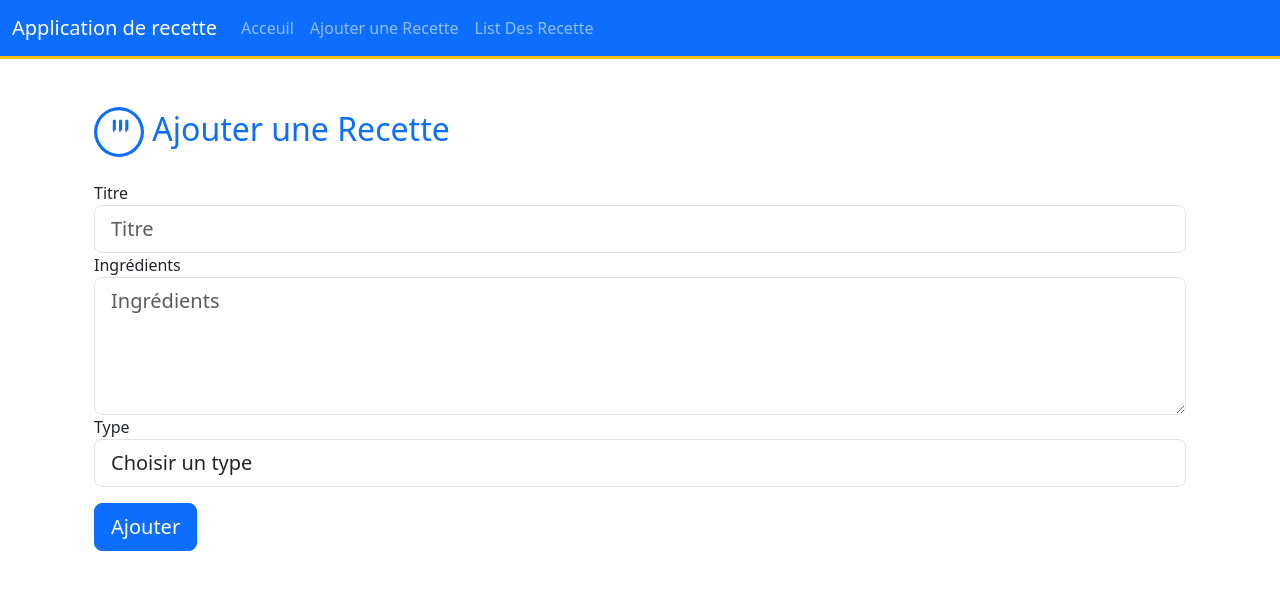
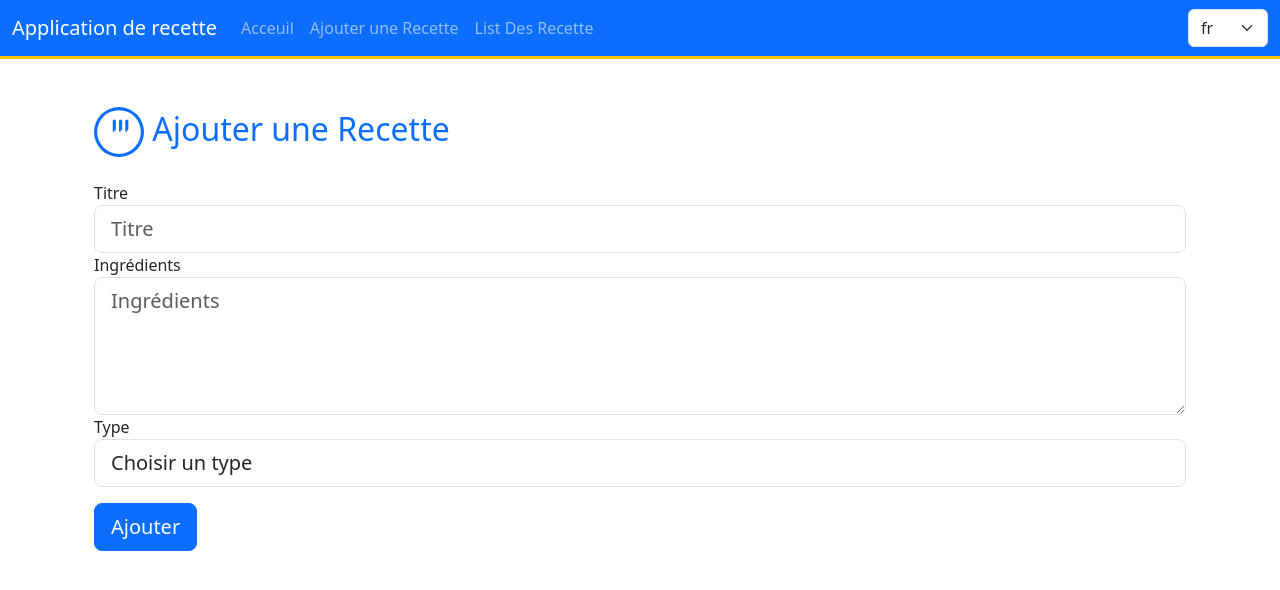
Before and after one commit to shyshasy/savory-recipe-hub, a Vue app: page /add-recipe in a window 1280 px wide. Shown: the top 590 px of the page. Built offline with nearby package versions, Linux system fonts and the light colour scheme.

Commit message:
modifiying RecipeList file

```diff
--- a/src/App.vue
+++ b/src/App.vue
@@ -1,23 +1,47 @@
 <template>
   <div>
-    <nav class="navbar navbar-expand-lg navbar-dark bg-primary border-bottom border-warning border-3">
-      <div class="container-fluid"> <!-- Utiliser container-fluid pour étendre sur toute la largeur -->
-        <a class="navbar-brand" href="#">{{$t('RecetteApp')}}</a>
-        <button class="navbar-toggler" type="button" data-toggle="collapse" data-target="#navbarNav" aria-controls="navbarNav" aria-expanded="false" aria-label="Toggle navigation">
+    <nav
+      class="navbar navbar-expand-lg navbar-dark bg-primary border-bottom border-warning border-3"
+    >
+      <div class="container-fluid">
+        <a class="navbar-brand" href="#">{{ $t("RecetteApp") }}</a>
+        <button
+          class="navbar-toggler"
+          type="button"
+          data-toggle="collapse"
+          data-target="#navbarNav"
+          aria-controls="navbarNav"
+          aria-expanded="false"
+          aria-label="Toggle navigation"
+        >
           <span class="navbar-toggler-icon"></span>
         </button>
         <div class="collapse navbar-collapse" id="navbarNav">
-          <ul class="navbar-nav ml-auto">
+          <ul class="navbar-nav">
             <li class="nav-item">
-              <router-link class="nav-link" to="/">{{ $t('home') }}</router-link>
+              <router-link class="nav-link" to="/">{{ $t("home") }}</router-link>
             </li>
             <li class="nav-item">
-              <router-link class="nav-link" to="/add-recipe">{{ $t('add_recipe') }}</router-link>
+              <router-link class="nav-link" to="/add-recipe">{{
+                $t("add_recipe")
+              }}</router-link>
             </li>
             <li class="nav-item">
-              <router-link class="nav-link" to="/recipe-list">{{ $t('recipe_list') }}</router-link>
+              <router-link class="nav-link" to="/recipe-list">{{
+                $t("recipe_list")
+              }}</router-link>
             </li>
           </ul>
+
+          <!-- Bouton pour changer de langue complètement à droite -->
+          <select
+            class="form-select ms-auto"
+            @change="changeLanguage($event)"
+            style="width: 80px;"
+          >
+            <option value="fr" :selected="$i18n.locale === 'fr'">fr</option>
+            <option value="en" :selected="$i18n.locale === 'en'">en</option>
+          </select>
         </div>
       </div>
     </nav>
@@ -27,10 +51,15 @@
   </div>
 </template>
 
-
 <script>
 export default {
-  name: 'App',
+  name: "App",
+  methods: {
+    changeLanguage(event) {
+      const newLang = event.target.value;
+      this.$i18n.locale = newLang; // Changer la langue active
+    },
+  },
 };
 </script>
 
@@ -38,6 +67,6 @@ export default {
 /* Style personnalisé pour l'application */
 body {
   background-color: #f0f8ff; /* Couleur de fond vive et fraîche */
-  font-family: 'Arial', sans-serif; /* Police moderne et propre */
+  font-family: "Arial", sans-serif; /* Police moderne et propre */
 }
 </style>
--- a/src/components/AddRecipe.vue
+++ b/src/components/AddRecipe.vue
@@ -26,7 +26,6 @@
       </div>
       <button type="submit" class="btn btn-primary btn-lg mt-3">{{ $t('submit') }}</button>
     </form>
-    <!-- Affichage du message de succès -->
     <div v-if="successMessage" class="alert alert-success mt-3">
       {{ $t('success_message') }}
     </div>
@@ -56,8 +55,8 @@ export default {
         successMessage.value = true;
         setTimeout(() => {
           router.push({ name: 'recipe-list' });
-        }, 1500); // Redirection après 1,5 seconde
-        recipe.value = { title: '', ingredients: '', type: '' }; // Réinitialiser les champs du formulaire
+        }, 1500);
+        recipe.value = { title: '', ingredients: '', type: '' };
       }
     }
 
--- a/src/components/RecipeList.vue
+++ b/src/components/RecipeList.vue
@@ -4,15 +4,15 @@
       <svg xmlns="http://www.w3.org/2000/svg" width="50" height="50" fill="currentColor" class="bi bi-list" viewBox="0 0 16 16">
         <path d="M3.5 8a.5.5 0 0 1-.5-.5V6a.5.5 0 0 1 1 0v1.5a.5.5 0 0 1-.5.5zm4.5 0a.5.5 0 0 1-.5-.5V6a.5.5 0 0 1 1 0v1.5a.5.5 0 0 1-.5.5zm4.5 0a.5.5 0 0 1-.5-.5V6a.5.5 0 0 1 1 0v1.5a.5.5 0 0 1-.5.5zm-9-4a.5.5 0 0 1-.5-.5V1a.5.5 0 0 1 1 0v1.5a.5.5 0 0 1-.5.5zm4.5 0a.5.5 0 0 1-.5-.5V1a.5.5 0 0 1 1 0v1.5a.5.5 0 0 1-.5.5zm4.5 0a.5.5 0 0 1-.5-.5V1a.5.5 0 0 1 1 0v1.5a.5.5 0 0 1-.5.5zM1 5.5A.5.5 0 0 1 1.5 5h13a.5.5 0 0 1 .5.5v.5a.5.5 0 0 1-.5.5H1.5a.5.5 0 0 1-.5-.5v-.5zM1 10.5a.5.5 0 0 1 .5-.5h13a.5.5 0 0 1 .5.5v.5a.5.5 0 0 1-.5.5H1.5a.5.5 0 0 1-.5-.5v-.5z"/>
       </svg>
-      Liste des Recettes
+      {{ $t('recipe_list_title') }}
     </h2>
     <ul class="list-group">
       <li v-for="recipe in recipes" :key="recipe.id" class="list-group-item d-flex justify-content-between align-items-center">
         <span>{{ recipe.title }}</span>
         <div>
-          <router-link :to="{ name: 'recipe-details', params: { id: recipe.id } }" class="btn btn-custom btn-info btn-sm mx-1">Détails</router-link>
-          <router-link :to="{ name: 'edit-recipe', params: { id: recipe.id } }" class="btn btn-custom btn-warning btn-sm mx-1">Modifier</router-link>
-          <button @click="handleDeleteRecipe(recipe.id)" class="btn btn-custom btn-danger btn-sm mx-1">Supprimer</button>
+          <router-link :to="{ name: 'recipe-details', params: { id: recipe.id } }" class="btn btn-custom btn-info btn-sm mx-1">{{ $t('details') }}</router-link>
+          <router-link :to="{ name: 'edit-recipe', params: { id: recipe.id } }" class="btn btn-custom btn-warning btn-sm mx-1">{{ $t('edit') }}</router-link>
+          <button @click="handleDeleteRecipe(recipe.id)" class="btn btn-custom btn-danger btn-sm mx-1">{{ $t('delete') }}</button>
         </div>
       </li>
     </ul>
--- a/src/locales/en.json
+++ b/src/locales/en.json
@@ -18,10 +18,10 @@
     "carousel_previous": "Previous",
     "carousel_next": "Next",
     "view_recipe_list": "View Recipe List",
-    "recipe_list": "Recipe List",
-    "deleteConfirmation": "Are you sure you want to delete this recipe?",
-    "successMessage": "Recipe deleted successfully",
-    "details": "Details",
-    "edit": "Edit",
-    "delete": "Delete"
+    "recipe_list_title": "Recipe List",
+  "details": "Details",
+  "edit": "Edit",
+  "delete": "Delete",
+  "confirm_delete": "Are you sure you want to delete this recipe?",
+  "delete_success": "Recipe deleted successfully"
 }
--- a/src/locales/fr.json
+++ b/src/locales/fr.json
@@ -18,5 +18,11 @@
     "carousel_previous": "Précédent",
     "carousel_next": "Suivant",
     "view_recipe_list": "Voir Liste des Recettes",
-    "recipe_list": "List Des Recette"
+    "recipe_list": "List Des Recette",
+    "recipe_list_title": "Liste des Recettes",
+    "details": "Détails",
+    "edit": "Modifier",
+    "delete": "Supprimer",
+    "confirm_delete": "Êtes-vous sûr de vouloir supprimer cette recette ?",
+    "delete_success": "Recette supprimée avec succès"
 }
```
